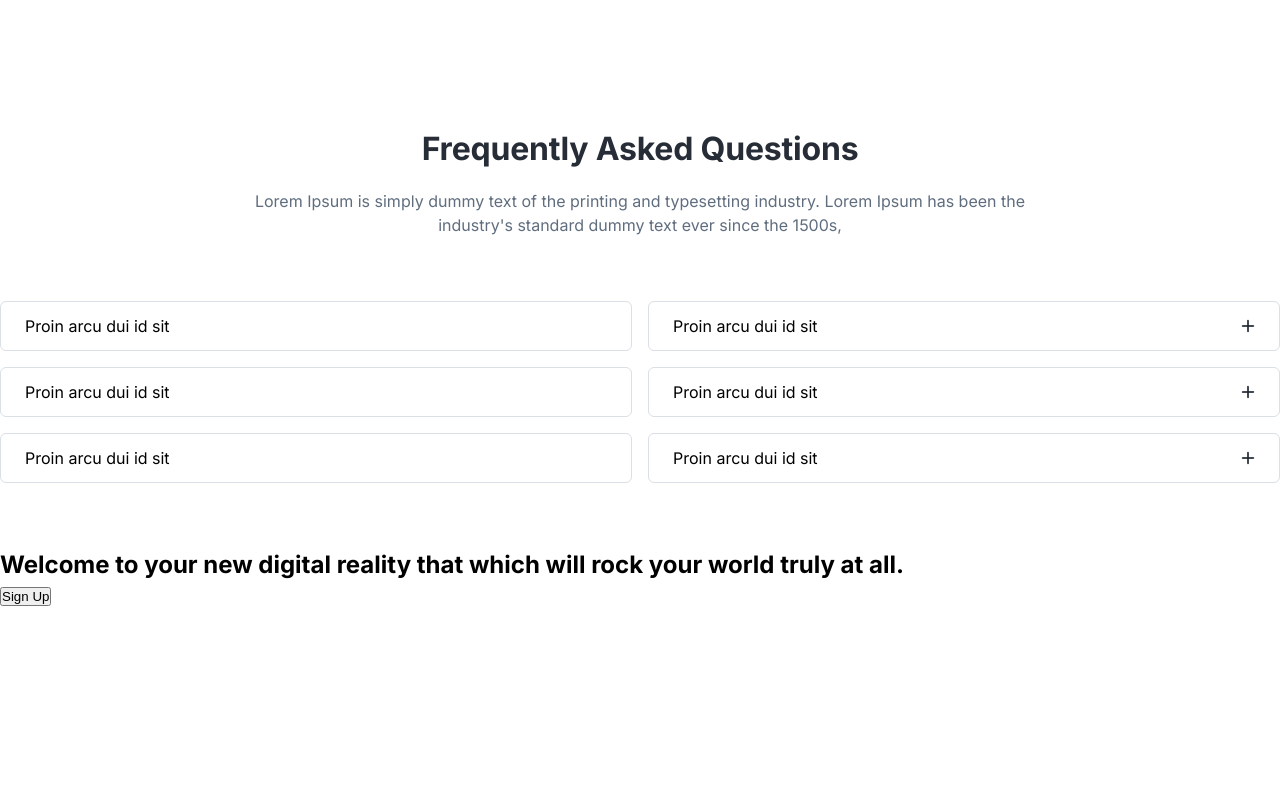
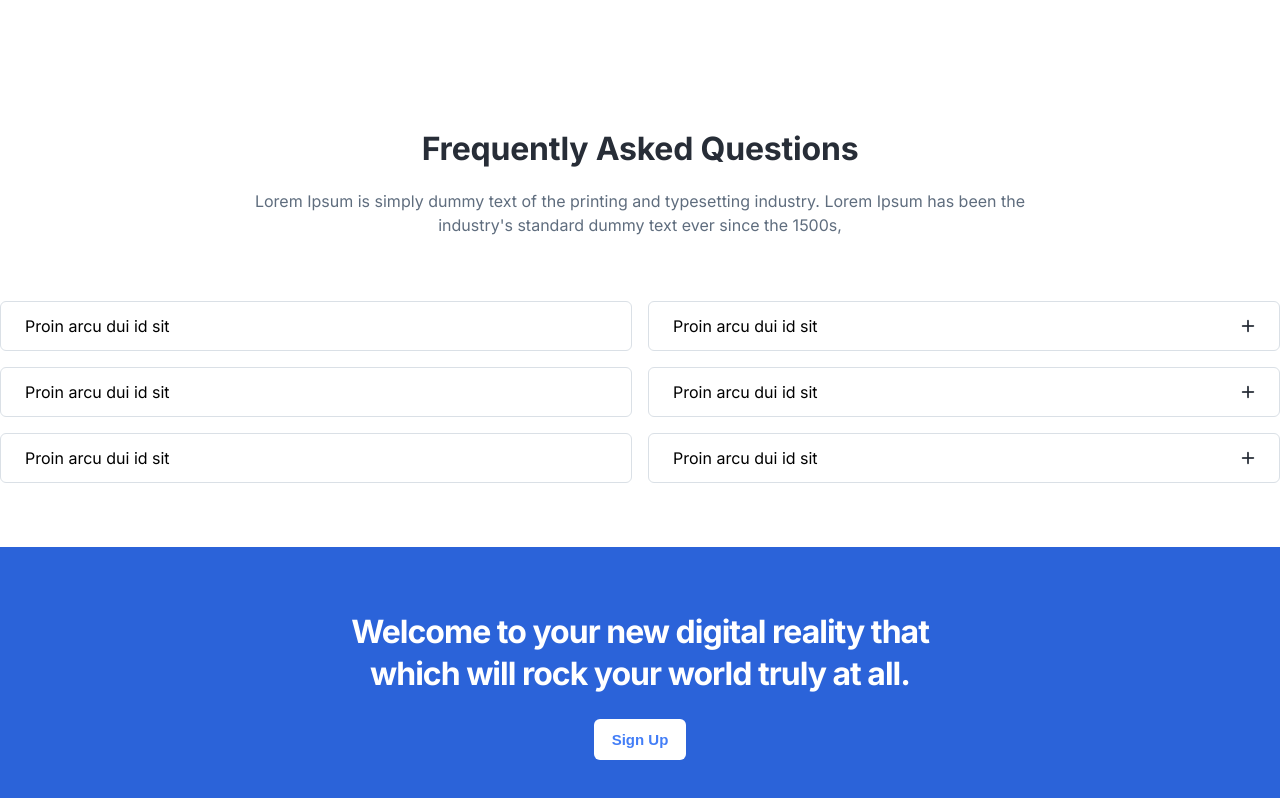
Before and after one commit to acunmedyaakademi/DAM-PROJECT, a plain HTML site: page pricing.html in a window 1280 px wide. Shown: the part 3148-3946 px from the top of the page. Before the commit the page ends 3755 px from the top, so only its background shows below. Drawn offline with Linux system fonts and the light colour scheme.

Commit message:
pricing-cta style eklendi

```diff
--- a/assets/css/about.css
+++ b/assets/css/about.css
@@ -931,3 +931,29 @@ body {
   padding: 12px 24px;
   border-radius: 6px;
 }
+
+.pricing--pricing-cta {
+  padding: 64px 0;
+  background-color: #2b63d9;
+  color: #fff;
+  text-align: center;
+}
+
+.pricing--pricing-cta h2 {
+  font-size: 32px;
+  width: 600px;
+  line-height: 42px;
+  margin: auto;
+  letter-spacing: -1px;
+  margin-bottom: 24px;
+}
+
+.pricing--pricing-cta button {
+  background-color: white;
+  color: #437ef7;
+  font-size: 15px;
+  font-weight: 600;
+  padding: 12px 18px;
+  border-radius: 6px;
+  border: none;
+}
```
